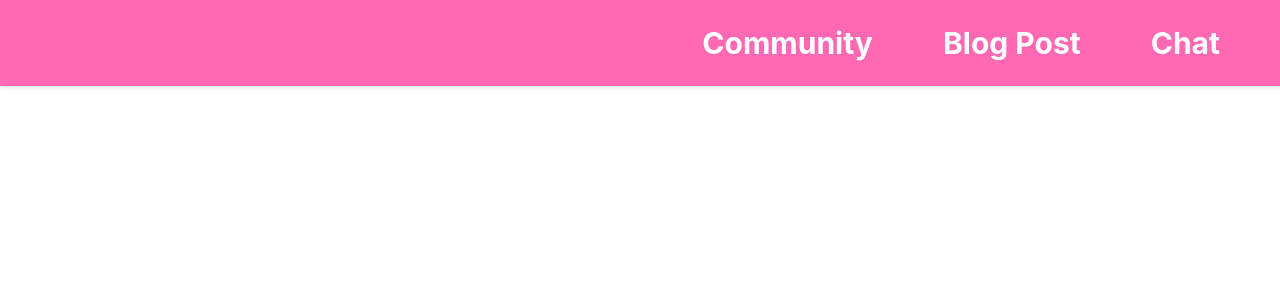
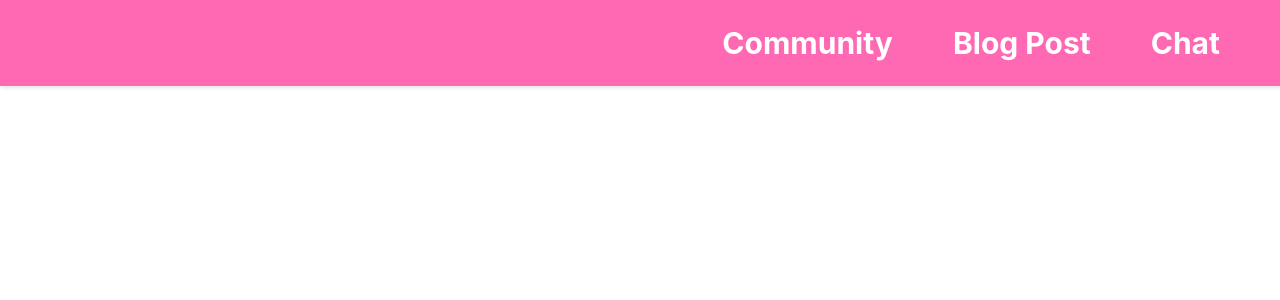
Before and after one commit to kejun7219/vhack24, a React (Create React App) app: page / in a window 1280 px wide. Shown: the top 300 px of the page. Built offline with nearby package versions, Linux system fonts and the light colour scheme.

Commit message:
ChangeBack

```diff
--- a/src/Header.css
+++ b/src/Header.css
@@ -14,7 +14,7 @@
     padding: 0;
     margin: 0;
     display: flex;
-    gap: 70px; /* Add gap between list items */
+    gap: 60px; /* Add gap between list items */
     margin-right: 80px;
 }
 
```
